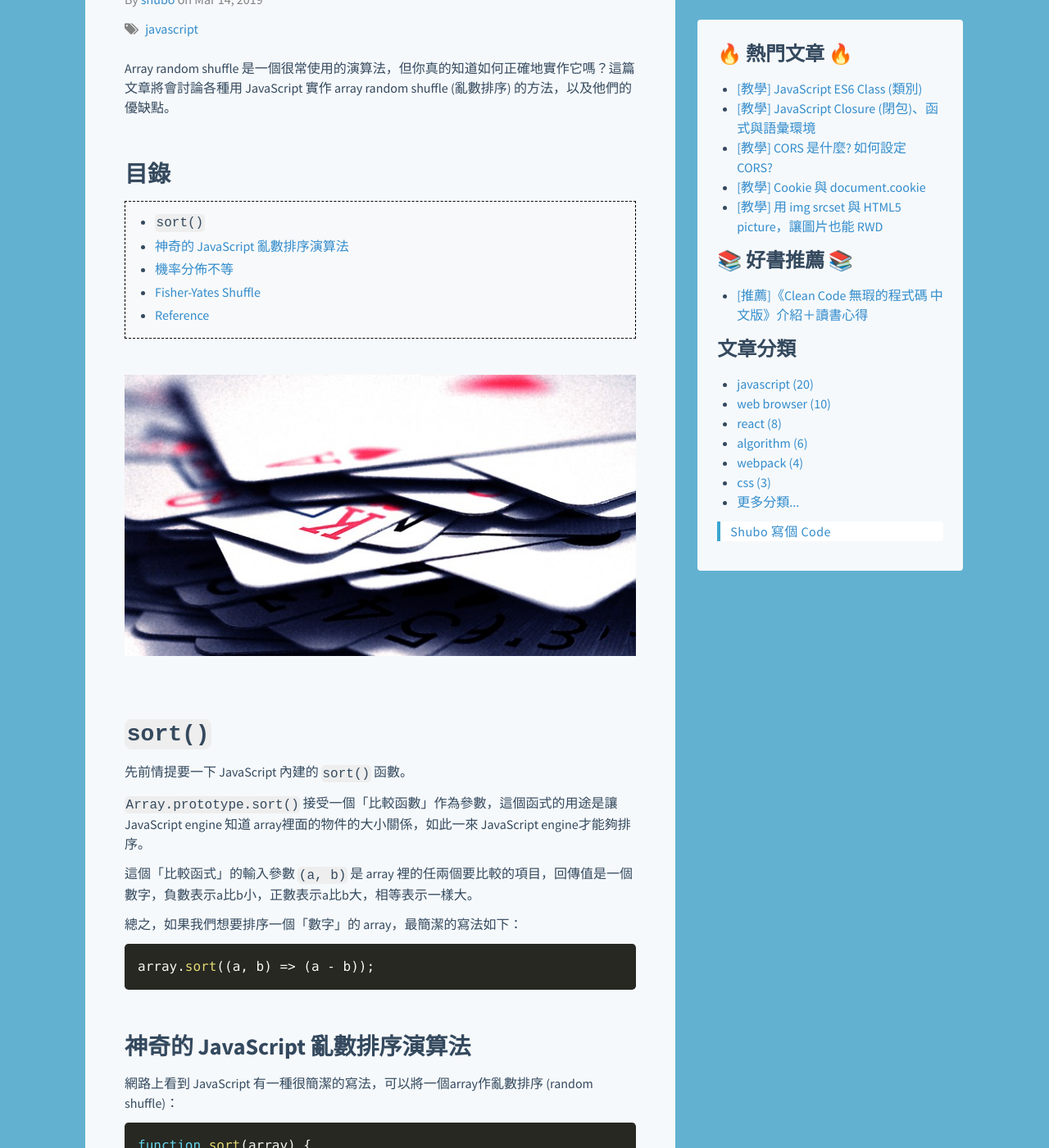
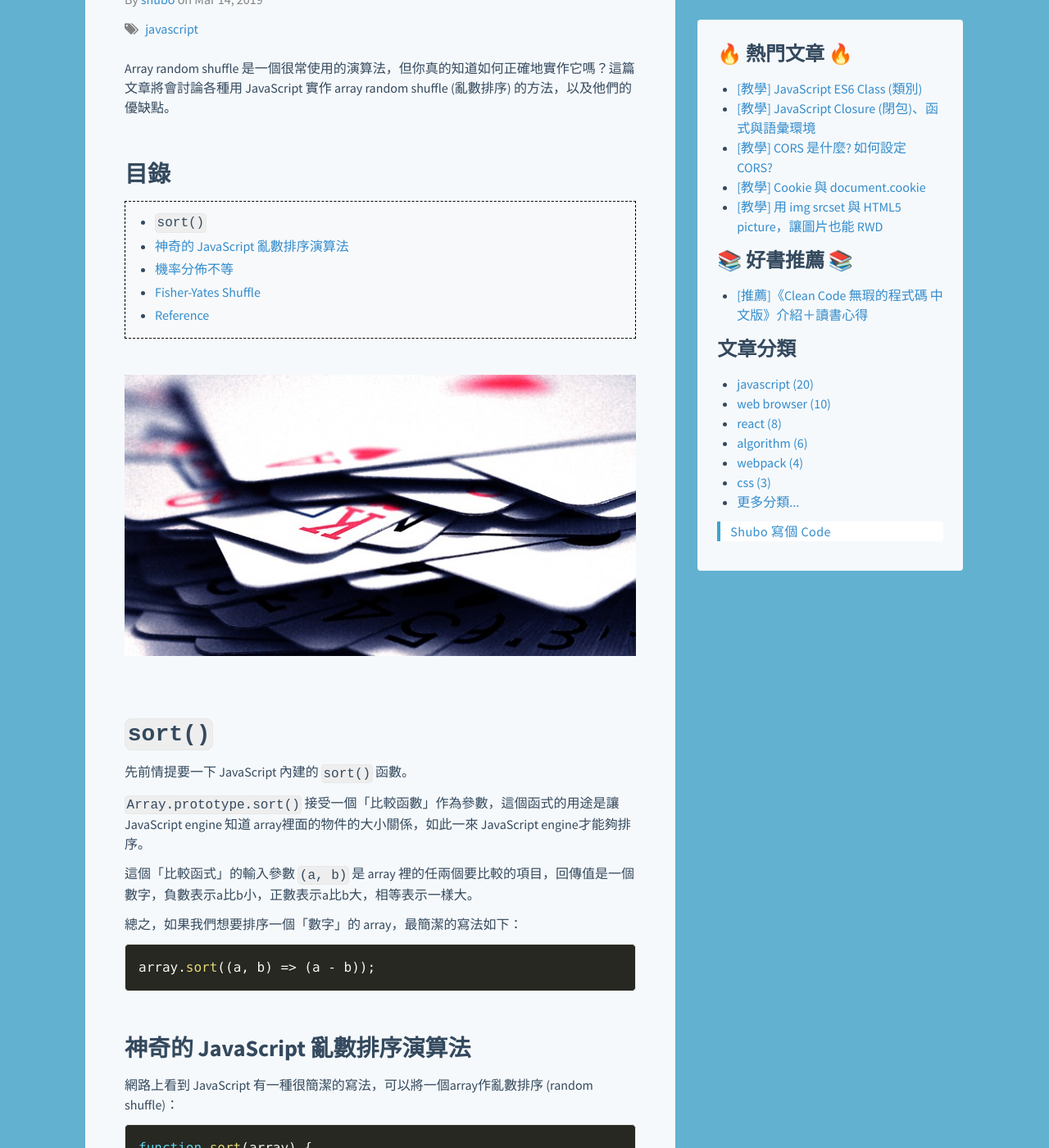
Before and after one commit to shuboc/shuboc.github.io, a Jekyll site: the page built from _posts/2019-03-14-javascript-random-shuffle.md, in a window 1280 px wide and 1400 px high, scrolled down 227 px. Shown: the whole window at 82% size. Built offline with Jekyll 4.4.1, drawn with Linux system fonts in a browser that asks for light colours; nearby versions of some CDN libraries; library files that are not in the unit come from our copies; comment, search, counter and statistics services are not loaded.

Commit message:
Adjust code block color

```diff
--- a/_sass/_base.scss
+++ b/_sass/_base.scss
@@ -144,10 +144,10 @@
  */
 pre,
 code {
-    // border: 1px solid $grey-color-light;
-    // border-radius: 3px;
-    // background-color: #eee;
-    // color: #c7254e; // TODO: maybe try this color?
+    border: 1px solid $grey-color-light;
+    border-radius: 3px;
+    background-color: #eee;
+    color: #c7254e;
 }
 
 code {
```
